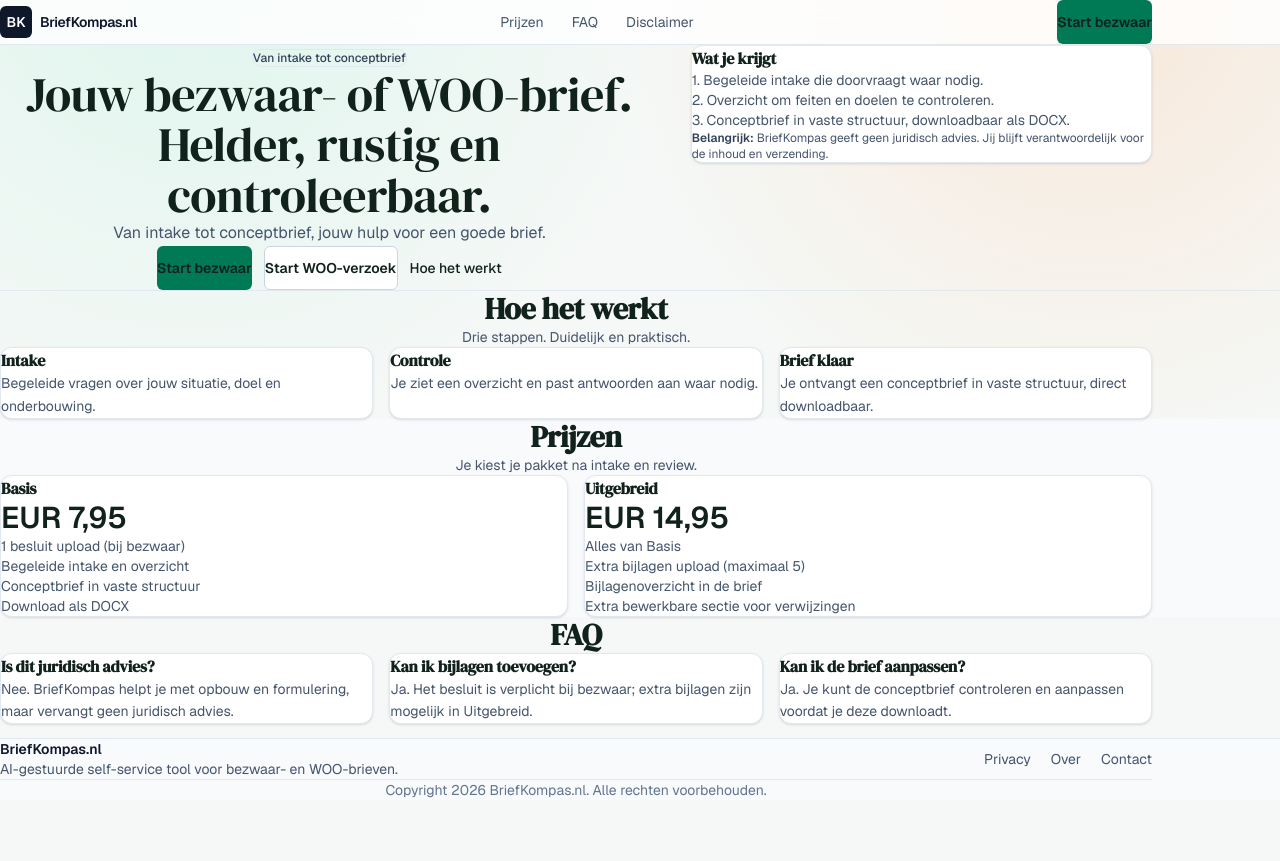
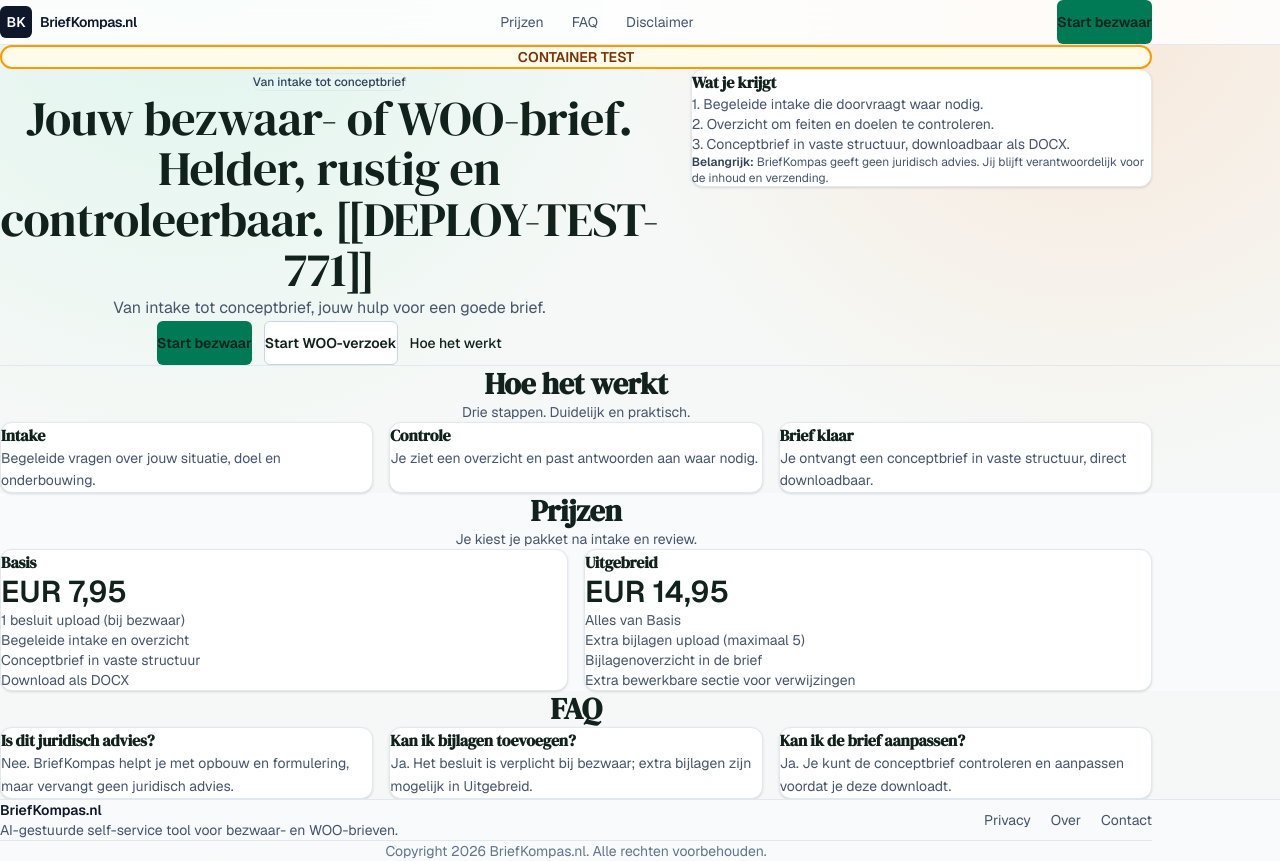
Before and after one commit to Stephanoud/briefkompas2, a Next.js app: page / in a window 1280 px wide. Before the commit the page ends 800 px from the top, so only its background shows below. Built offline with nearby package versions, Linux system fonts and the light colour scheme.

Commit message:
Add deploy test marker and container debug box for alignment forensics

```diff
--- a/app/globals.css
+++ b/app/globals.css
@@ -39,6 +39,18 @@
 
 html {
   scroll-behavior: smooth;
+  max-width: 100%;
+  overflow-x: hidden;
+}
+
+body {
+  max-width: 100%;
+  overflow-x: hidden;
+}
+
+main,
+section {
+  width: 100%;
 }
 
 /* Scrollbar styling */
--- a/app/page.tsx
+++ b/app/page.tsx
@@ -6,7 +6,15 @@
 export default function Page() {
   return (
     <>
-      <section className="border-b border-slate-200 py-12 sm:py-16">
+      <section className="w-full py-4">
+        <Container>
+          <div className="rounded-xl border-2 border-amber-500 bg-amber-50 px-4 py-3 text-center text-sm font-semibold text-amber-900">
+            CONTAINER TEST
+          </div>
+        </Container>
+      </section>
+
+      <section className="w-full border-b border-slate-200 py-12 sm:py-16">
         <Container>
           <div className="grid gap-8 lg:grid-cols-12 lg:items-start">
             <div className="lg:col-span-7 text-center">
@@ -15,7 +23,7 @@
               </p>
 
               <h1 className="mx-auto max-w-3xl text-4xl sm:text-5xl leading-[1.05] tracking-tight">
-                Jouw bezwaar- of WOO-brief. Helder, rustig en controleerbaar.
+                Jouw bezwaar- of WOO-brief. Helder, rustig en controleerbaar. [[DEPLOY-TEST-771]]
               </h1>
 
               <p className="mx-auto mt-4 max-w-2xl text-base leading-relaxed text-slate-600">
@@ -64,7 +72,7 @@
         </Container>
       </section>
 
-      <section id="hoe-het-werkt" className="py-12 sm:py-16 scroll-mt-24">
+      <section id="hoe-het-werkt" className="w-full py-12 sm:py-16 scroll-mt-24">
         <Container>
           <div className="text-center">
             <h2 className="text-3xl font-semibold tracking-tight">Hoe het werkt</h2>
@@ -95,7 +103,7 @@
         </Container>
       </section>
 
-      <section id="prijzen" className="bg-slate-50 py-12 sm:py-16 scroll-mt-24">
+      <section id="prijzen" className="w-full bg-slate-50 py-12 sm:py-16 scroll-mt-24">
         <Container>
           <div className="text-center">
             <h2 className="text-3xl font-semibold tracking-tight">Prijzen</h2>
@@ -128,7 +136,7 @@
         </Container>
       </section>
 
-      <section id="faq" className="py-12 sm:py-16 scroll-mt-24">
+      <section id="faq" className="w-full py-12 sm:py-16 scroll-mt-24">
         <Container>
           <div className="text-center">
             <h2 className="text-3xl font-semibold tracking-tight">FAQ</h2>
```
